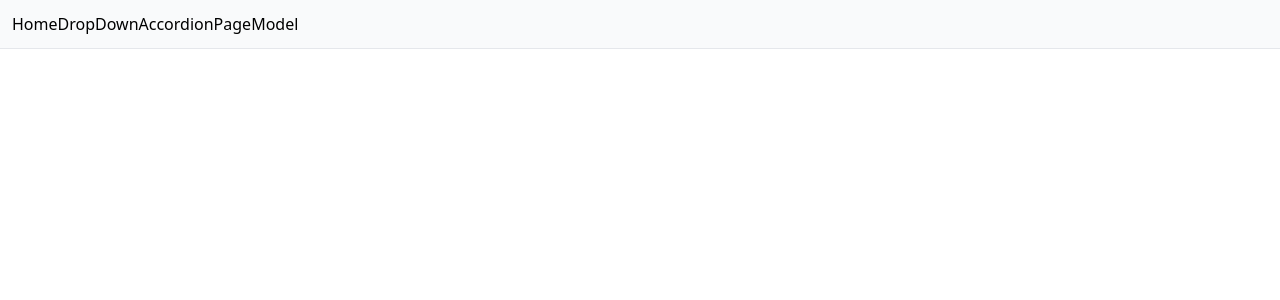
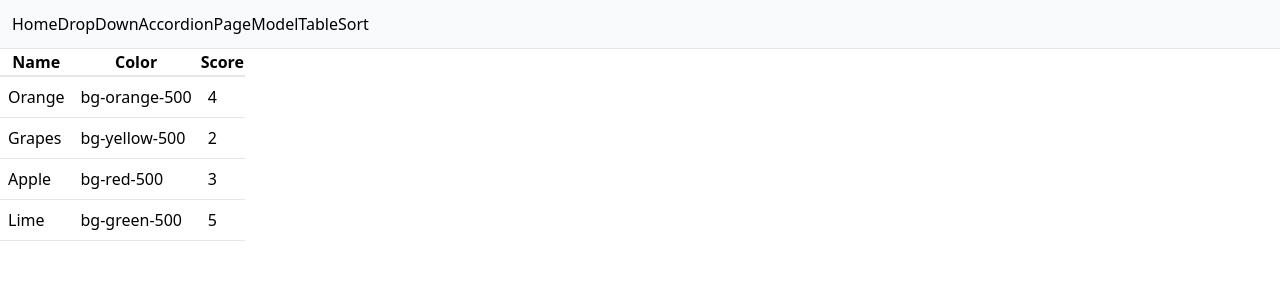
Before and after one commit to Urvessss/ReactForNavigation, a React (Create React App) app: page /table in a window 1280 px wide. Shown: the top 300 px of the page. Built offline with nearby package versions, Linux system fonts and the light colour scheme; the HTML template or start-up script is replaced by a standard one.

Commit message:
Table without sorting

```diff
--- a/src/App.js
+++ b/src/App.js
@@ -6,6 +6,7 @@ import DropdownPage from './pages/DropdownPage';
 import AccordionPage from './pages/AccordionPage';
 import Header from './componets/Header';
 import  ModelPage  from './pages/ModelPage';
+import TablePage from './pages/TablePage';
 
 const App = () => {
   return (
@@ -17,6 +18,7 @@ const App = () => {
       <Route path='/dropdown' element={<DropdownPage/>}/>
       <Route path='/act' element={<AccordionPage/>}/>
       <Route path='/model' element={<ModelPage/>}/>
+      <Route path='/table' element={<TablePage/>}/>
     </Routes>
     </BrowserRouter>
     </>
--- a/src/componets/Header.js
+++ b/src/componets/Header.js
@@ -17,6 +17,9 @@ const Header = () => {
             <li>
                 <Link to ='model'>Model</Link>
             </li>
+            <li>
+                <Link to ='table'>TableSort</Link>
+            </li>
         </ul>
         </div>
     </div>
--- a/src/componets/Model.js
+++ b/src/componets/Model.js
@@ -1,30 +1,27 @@
-import React from 'react'
-import ReactDOM from 'react-dom'
-import { useEffect } from 'react';
+import React from "react";
+import ReactDOM from "react-dom";
+import { useEffect } from "react";
 
+const Model = ({ onClose, actionBar }) => {
+  useEffect(() => {
+    document.body.classList.add("overflow-hidden");
+    return () => {
+      document.body.classList.remove("overflow-hidden");
+    };
+  }, []);
+  return ReactDOM.createPortal(
+    <div>
+      <div
+        onClick={onClose}
+        className="absolute inset-0 bg-gray-300 opacity-80"
+      ></div>
+      <div className="absolute inset-40 p-10 bg-white">
+        <div className="flex flex-col justify-between h-full">I'm Model</div>
+        <div className="flex justify-end">{actionBar}</div>
+      </div>
+    </div>,
+    document.querySelector(".model-container")
+  );
+};
 
-const Model = ({onClose,actionBar}) => {
-    useEffect(()=>{
-        document.body.classList.add('overflow-hidden')
-        return()=>{
-            document.body.classList.remove('overflow-hidden')
-        }
-    },[])
-    return ReactDOM.createPortal(
-        <div>
-            <div onClick={onClose}
-            className='absolute inset-0 bg-gray-300 opacity-80'></div>
-            <div className='absolute inset-40 p-10 bg-white'>
-                <div className='flex flex-col justify-between h-full'>
-                I'm Model
-                </div>
-                <div  className='flex justify-end'>
-                {actionBar}
-                </div>
-            </div>
-        </div>,
-        document.querySelector('.model-container')
-    );
-}
-
-export default Model
+export default Model;
--- /dev/null
+++ b/src/componets/Table.js
@@ -0,0 +1,32 @@
+function Table({ data, config, keyFn }) {
+  const renderedHeaders = config.map((column) => {
+    return <th key={column.label}>{column.label}</th>;
+  });
+
+  const renderedRows = data.map((rowData) => {
+    const renderedCells = config.map((column) => {
+      return (
+        <td className="p-2" key={column.label}>
+          {column.render(rowData)}
+        </td>
+      );
+    });
+
+    return (
+      <tr className="border-b" key={keyFn(rowData)}>
+        {renderedCells}
+      </tr>
+    );
+  });
+
+  return (
+    <table className="table-auto border-spacing-2">
+      <thead>
+        <tr className="border-b-2">{renderedHeaders}</tr>
+      </thead>
+      <tbody>{renderedRows}</tbody>
+    </table>
+  );
+}
+
+export default Table;
--- /dev/null
+++ b/src/pages/TablePage.js
@@ -0,0 +1,26 @@
+import React from "react";
+import Table from "../componets/Table";
+
+const TablePage = () => {
+  const data = [
+    { name: "Orange", color: "bg-orange-500", score: 4 },
+    { name: "Grapes", color: "bg-yellow-500", score: 2 },
+    { name: "Apple", color: "bg-red-500", score: 3 },
+    { name: "Lime", color: "bg-green-500", score: 5 },
+  ];
+  const config = [
+    { label: "Name", render: (fruit) => fruit.name },
+    { label: "Color", render: (fruit) => fruit.color },
+    { label: "Score", render: (fruit) => fruit.score },
+  ];
+  const keyFn=(fruit)=>{
+    return fruit.name
+  }
+  return (
+    <div>
+      <Table data={data} config={config} keyFn={keyFn} />
+    </div>
+  );
+};
+
+export default TablePage;
```
Also changed, not shown: src/componets/Accordion.js (+23 -26 lines).
